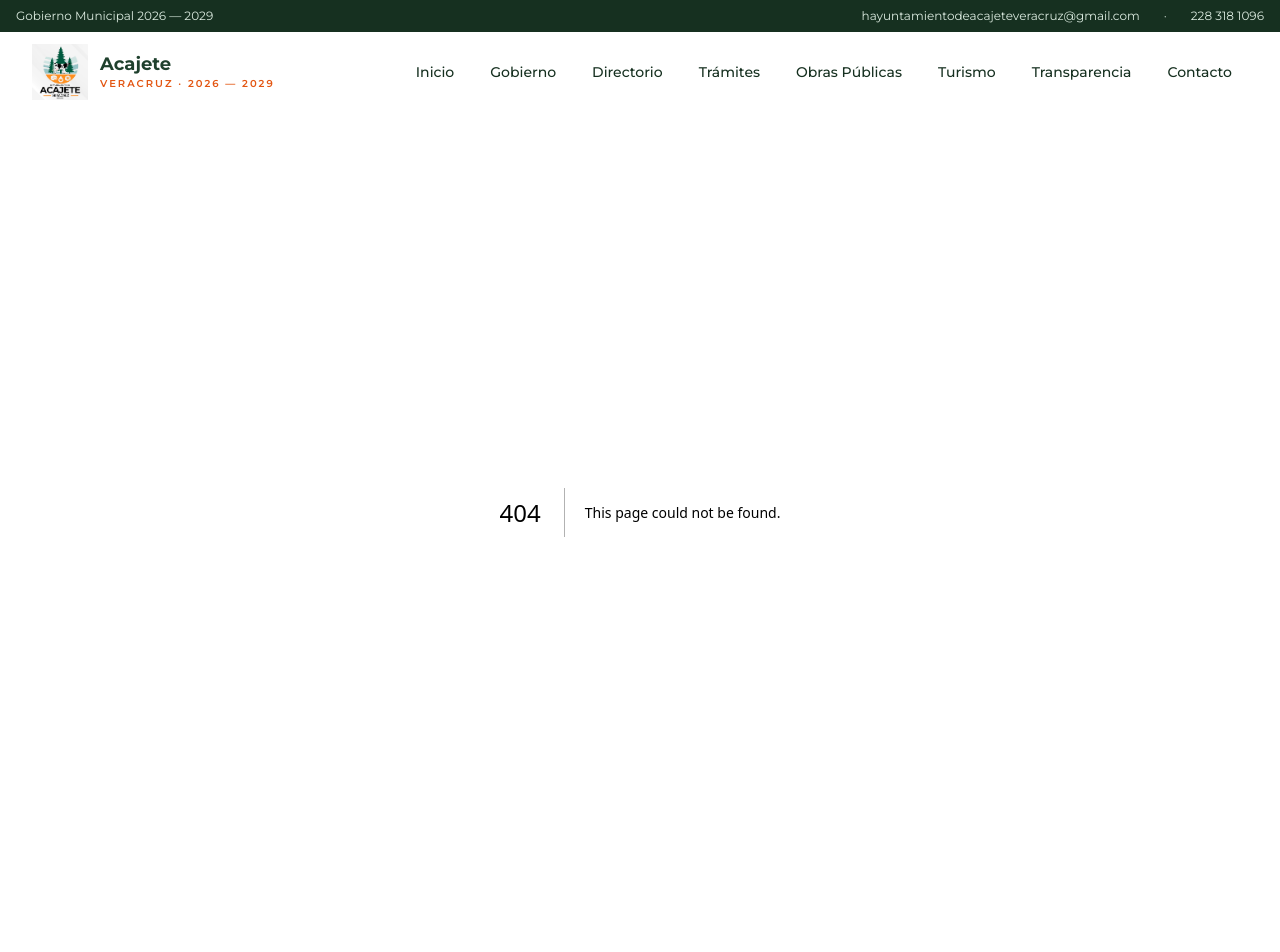
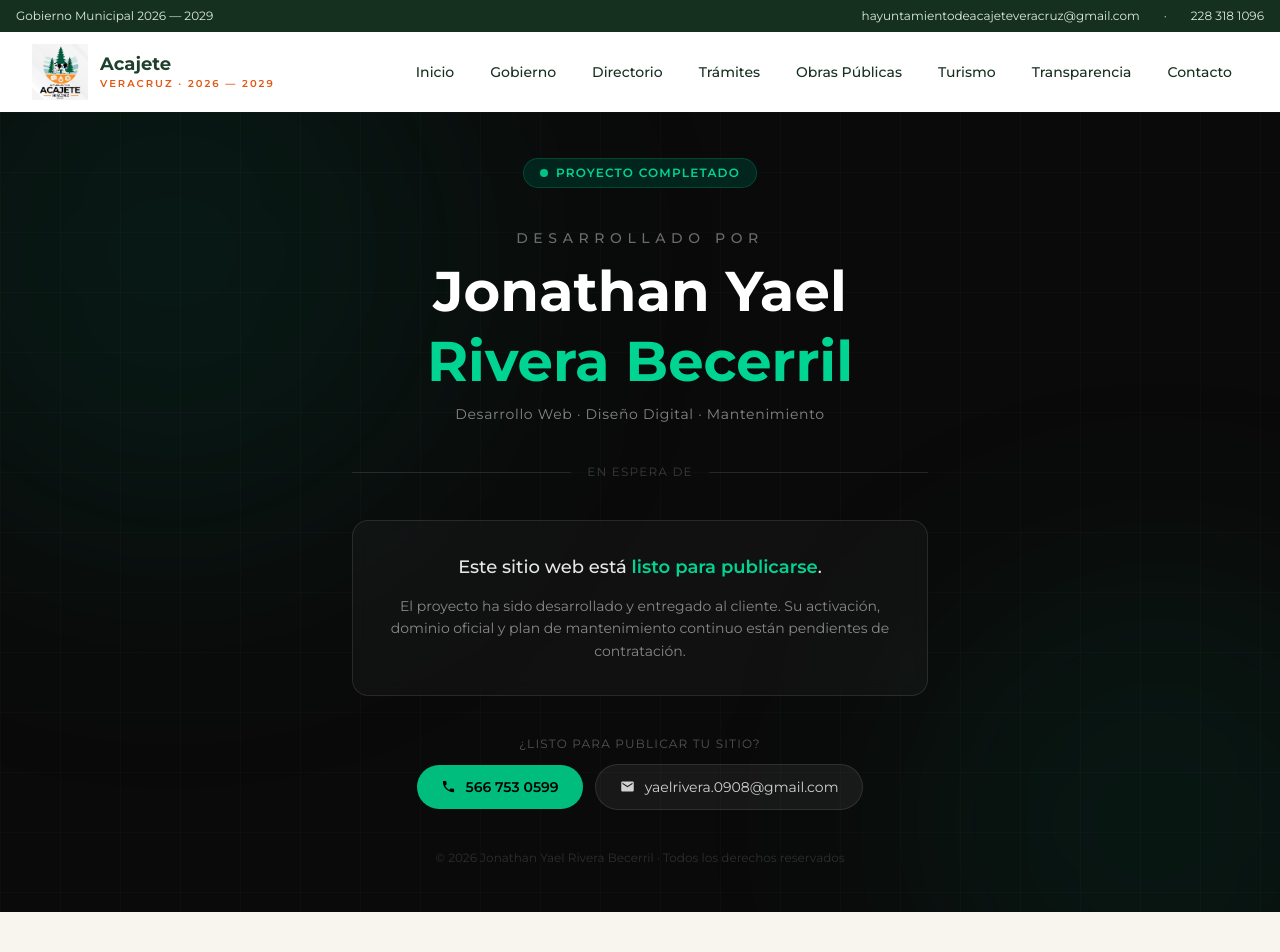
Before and after one commit to yaelrivera09/acajete-gob, a Next.js app: page /holding in a window 1280 px wide. Before the commit this address had no page. Shown: the top 952 px of the page. Built offline with nearby package versions, Linux system fonts and the light colour scheme.

Commit message:
holding: pantalla de espera de publicación con datos de contacto

```diff
--- /dev/null
+++ b/app/holding/page.tsx
@@ -0,0 +1,87 @@
+export default function HoldingPage() {
+  return (
+    <main className="min-h-screen bg-[#0a0a0a] flex flex-col items-center justify-center px-6 relative overflow-hidden">
+
+      {/* Fondo decorativo */}
+      <div className="absolute inset-0 pointer-events-none">
+        <div className="absolute top-[-20%] left-[-10%] w-[600px] h-[600px] rounded-full bg-emerald-900/20 blur-[120px]" />
+        <div className="absolute bottom-[-20%] right-[-10%] w-[500px] h-[500px] rounded-full bg-emerald-800/15 blur-[100px]" />
+        <div className="absolute inset-0 bg-[linear-gradient(rgba(255,255,255,0.015)_1px,transparent_1px),linear-gradient(90deg,rgba(255,255,255,0.015)_1px,transparent_1px)] bg-[size:60px_60px]" />
+      </div>
+
+      <div className="relative z-10 max-w-xl w-full text-center space-y-10">
+
+        {/* Badge de estado */}
+        <div className="inline-flex items-center gap-2 bg-emerald-950/80 border border-emerald-800/60 rounded-full px-4 py-1.5">
+          <span className="w-2 h-2 rounded-full bg-emerald-400 animate-pulse" />
+          <span className="text-emerald-400 text-xs font-semibold uppercase tracking-widest">
+            Proyecto completado
+          </span>
+        </div>
+
+        {/* Nombre */}
+        <div className="space-y-2">
+          <p className="text-white/40 text-sm uppercase tracking-[0.4em] font-medium">
+            Desarrollado por
+          </p>
+          <h1 className="text-white font-bold leading-tight" style={{ fontSize: "clamp(2rem, 6vw, 3.5rem)" }}>
+            Jonathan Yael<br />
+            <span className="text-emerald-400">Rivera Becerril</span>
+          </h1>
+          <p className="text-white/50 text-sm tracking-wider">
+            Desarrollo Web · Diseño Digital · Mantenimiento
+          </p>
+        </div>
+
+        {/* Separador */}
+        <div className="flex items-center gap-4">
+          <div className="flex-1 h-px bg-white/10" />
+          <span className="text-white/20 text-xs uppercase tracking-widest">En espera de</span>
+          <div className="flex-1 h-px bg-white/10" />
+        </div>
+
+        {/* Mensaje */}
+        <div className="bg-white/[0.03] border border-white/10 rounded-2xl p-8 space-y-3 backdrop-blur-sm">
+          <p className="text-white/90 text-lg font-medium leading-relaxed">
+            Este sitio web está <span className="text-emerald-400 font-semibold">listo para publicarse</span>.
+          </p>
+          <p className="text-white/50 text-sm leading-relaxed">
+            El proyecto ha sido desarrollado y entregado al cliente. Su activación,
+            dominio oficial y plan de mantenimiento continuo están pendientes de contratación.
+          </p>
+        </div>
+
+        {/* Contacto */}
+        <div className="space-y-3">
+          <p className="text-white/30 text-xs uppercase tracking-widest">¿Listo para publicar tu sitio?</p>
+          <div className="flex flex-col sm:flex-row items-center justify-center gap-3">
+            <a
+              href="tel:5667530599"
+              className="group flex items-center gap-2.5 bg-emerald-500 hover:bg-emerald-400 text-black font-semibold px-6 py-3 rounded-full transition-all duration-200 text-sm w-full sm:w-auto justify-center"
+            >
+              <svg xmlns="http://www.w3.org/2000/svg" width="15" height="15" fill="currentColor" viewBox="0 0 24 24">
+                <path d="M6.6 10.8c1.4 2.8 3.8 5.1 6.6 6.6l2.2-2.2c.3-.3.7-.4 1-.2 1.1.4 2.3.6 3.6.6.6 0 1 .4 1 1V20c0 .6-.4 1-1 1-9.4 0-17-7.6-17-17 0-.6.4-1 1-1h3.5c.6 0 1 .4 1 1 0 1.3.2 2.5.6 3.6.1.3 0 .7-.2 1L6.6 10.8z"/>
+              </svg>
+              566 753 0599
+            </a>
+            <a
+              href="mailto:yaelrivera.0908@gmail.com"
+              className="flex items-center gap-2.5 bg-white/[0.06] hover:bg-white/[0.10] border border-white/10 text-white/80 hover:text-white px-6 py-3 rounded-full transition-all duration-200 text-sm w-full sm:w-auto justify-center"
+            >
+              <svg xmlns="http://www.w3.org/2000/svg" width="15" height="15" fill="currentColor" viewBox="0 0 24 24">
+                <path d="M20 4H4c-1.1 0-2 .9-2 2v12c0 1.1.9 2 2 2h16c1.1 0 2-.9 2-2V6c0-1.1-.9-2-2-2zm0 4-8 5-8-5V6l8 5 8-5v2z"/>
+              </svg>
+              yaelrivera.0908@gmail.com
+            </a>
+          </div>
+        </div>
+
+        {/* Footer */}
+        <p className="text-white/15 text-xs">
+          © {new Date().getFullYear()} Jonathan Yael Rivera Becerril · Todos los derechos reservados
+        </p>
+
+      </div>
+    </main>
+  );
+}
--- /dev/null
+++ b/middleware.ts
@@ -0,0 +1,29 @@
+import { NextResponse } from "next/server";
+import type { NextRequest } from "next/server";
+
+// Cambia a false para reactivar el sitio completo
+const HOLDING_MODE = true;
+
+export function middleware(request: NextRequest) {
+  if (!HOLDING_MODE) return NextResponse.next();
+
+  const { pathname } = request.nextUrl;
+
+  // Deja pasar la página holding y recursos estáticos
+  if (
+    pathname === "/holding" ||
+    pathname.startsWith("/_next") ||
+    pathname.startsWith("/images") ||
+    pathname.startsWith("/docs") ||
+    pathname.startsWith("/favicon")
+  ) {
+    return NextResponse.next();
+  }
+
+  // Todo lo demás va a /holding
+  return NextResponse.redirect(new URL("/holding", request.url));
+}
+
+export const config = {
+  matcher: ["/((?!api|_next/static|_next/image|favicon.ico).*)"],
+};
```
